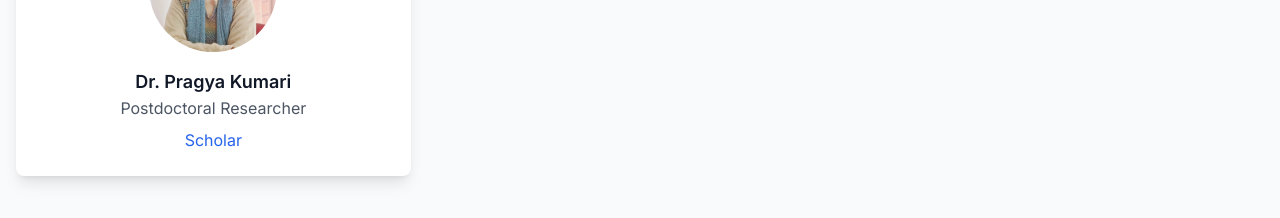
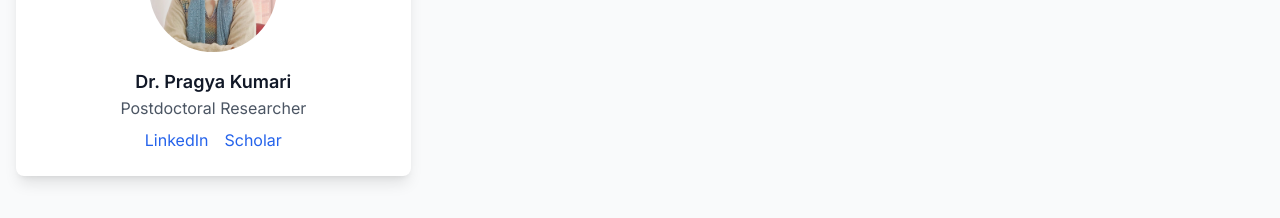
Before and after one commit to bdslab-iiserb/bdslab-iiserb.github.io, a React (Vite) app: page /#/team in a window 1280 px wide. Shown: the part 1660-1878 px from the top of the page. Built offline with nearby package versions, Linux system fonts and the light colour scheme.

Commit message:
Linkedin Updates

```diff
--- a/src/pages/Team.tsx
+++ b/src/pages/Team.tsx
@@ -59,7 +59,7 @@ export default function Team() {
         name: "Dr. Pragya Kumari",
         research: "Postdoctoral Researcher",
         email: "pragya@iiserb.ac.in",
-        linkedin:'',
+        linkedin:'https://www.linkedin.com/in/pragya7859/?originalSubdomain=in',
         scholarProfile:'https://scholar.google.com/citations?user=SmVgJMEAAAAJ&hl=en',
         image: getImagePath("pragya.jpeg")
       }
```
